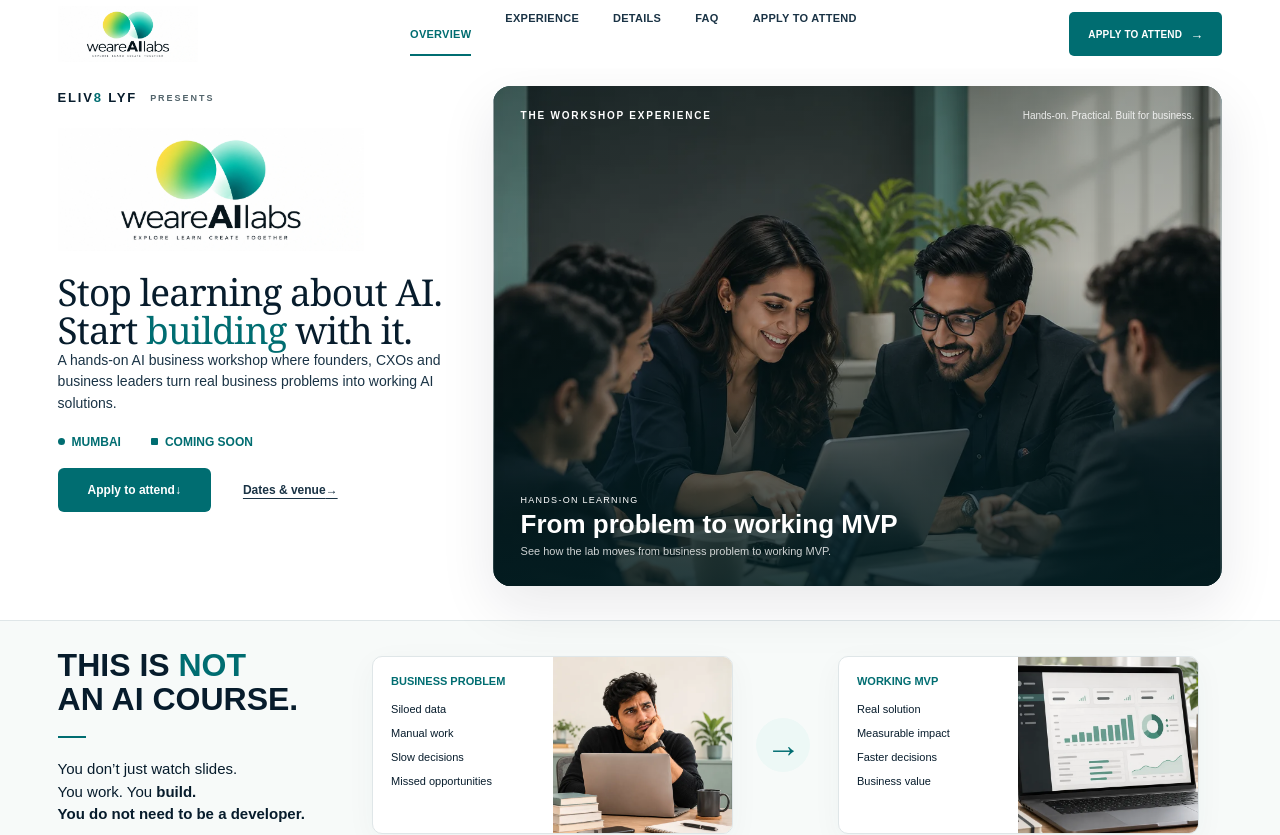
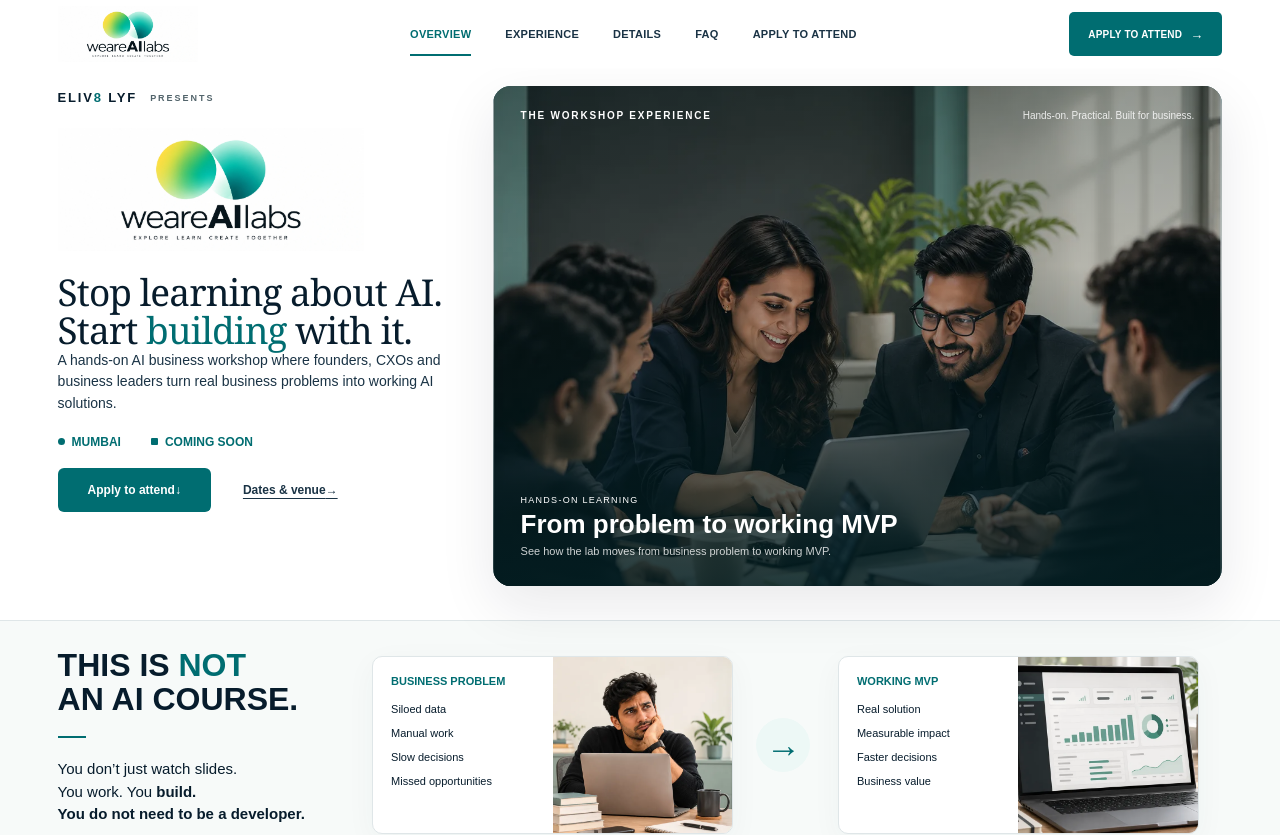
Before and after one commit to gthawani-del/Ai-lans, a Next.js app: page / in a window 1280 px wide. Shown: the top 835 px of the page. Built offline with nearby package versions, Linux system fonts and the light colour scheme.

Commit message:
Align homepage navigation links with Overview

```diff
--- a/app/homepage.css
+++ b/app/homepage.css
@@ -19,6 +19,7 @@
 .homepage .eliv8Brand .brandEight { color: var(--home-teal)!important; }
 .homepage .heroDescription,
 .homepage header nav a { color: #1a3345; }
+.homepage header nav { align-items: center; }
 .homepage .heroPresentedBy>span,
 .homepage .formStatus,
 .homepage .ask small { color: #52646b; }
@@ -73,6 +74,7 @@
     left:0;
     z-index:30;
     flex-direction:column;
+    align-items:stretch;
     gap:0;
     padding:8px 20px;
     border-bottom:1px solid var(--home-line);
```
